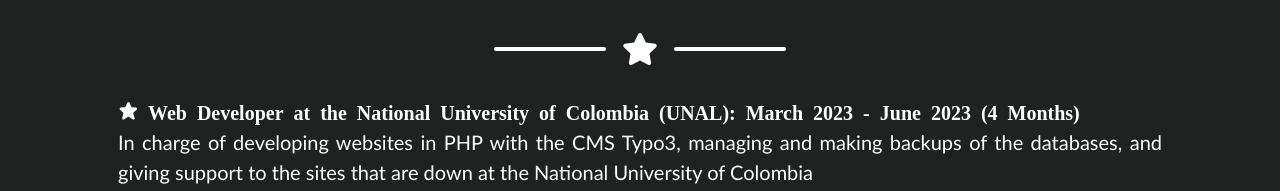
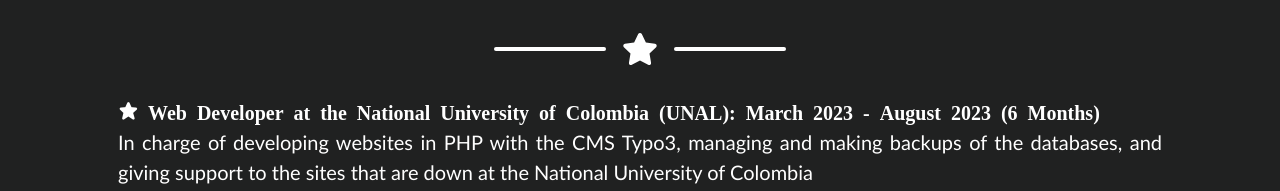
Before and after one commit to JuanfelipeX/Curriculum-Vitae, a plain HTML site: page index.html in a window 1280 px wide. Shown: the part 4179-4370 px from the top of the page. Drawn offline with nearby package versions, Linux system fonts and the light colour scheme; a web font is replaced by a local one.

Commit message:
arreglando tiempo exp

```diff
--- a/index.html
+++ b/index.html
@@ -648,7 +648,7 @@
                     <div class="lead text-section">
                         <i class='bx bxs-star tecnologies-icons5 font-weight-bold'> Web Developer at the National
                             University
-                            of Colombia (UNAL): March 2023 - June 2023 (4 Months)
+                            of Colombia (UNAL): March 2023 - August 2023 (6 Months)
                         </i>
                         <p>In charge of developing websites in PHP with the CMS Typo3, managing and making backups of
                             the
```
